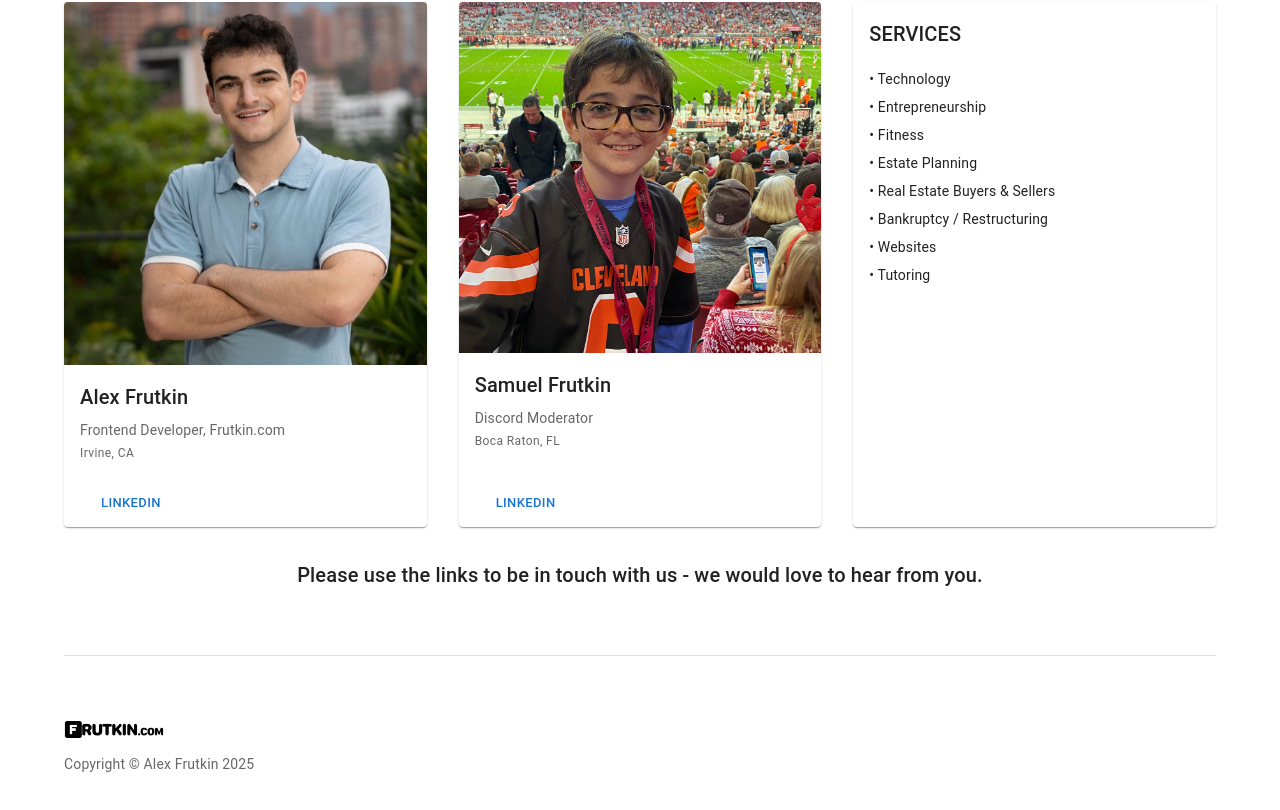
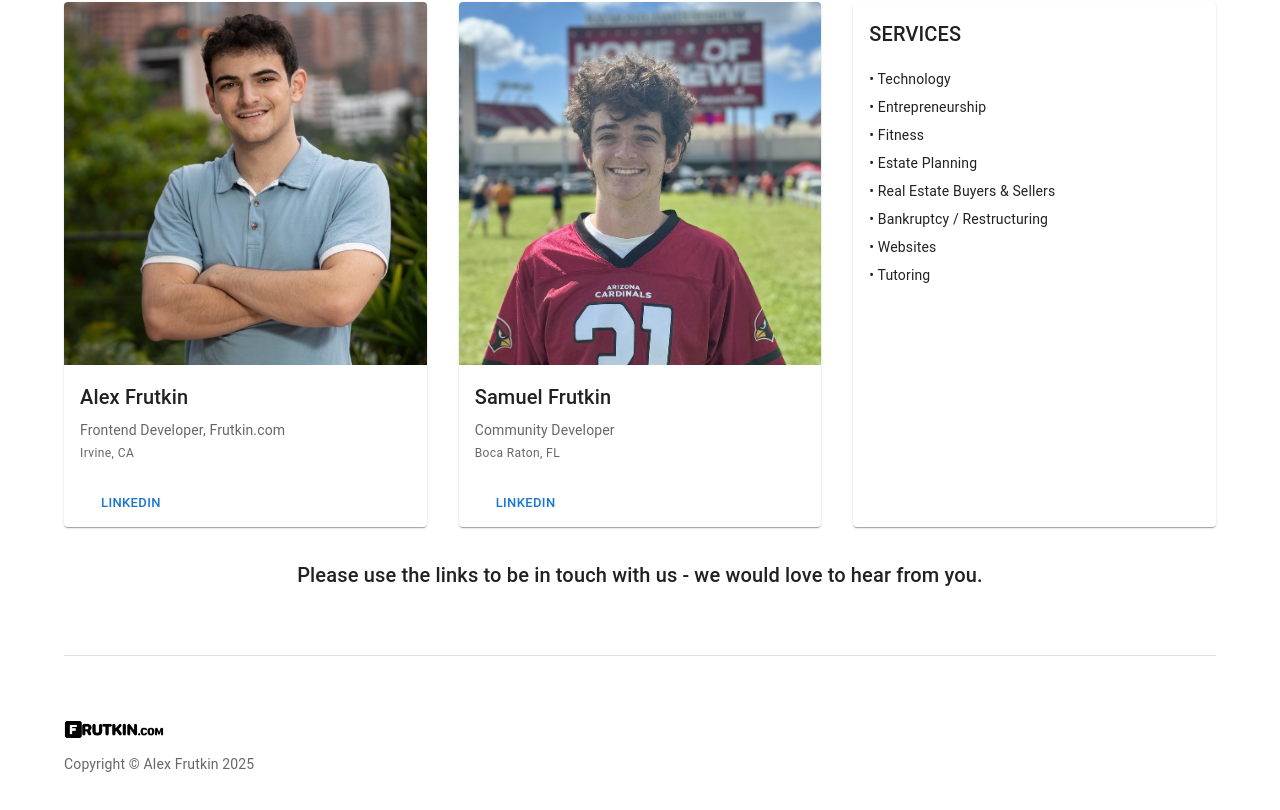
Before and after one commit to yummydirtx/frutkin.com, a React (Vite) app: page / in a window 1280 px wide. Shown: the part 812-1622 px from the top of the page. Built offline with nearby package versions, Linux system fonts and the light colour scheme; some icons are missing.

Commit message:
Update Samuel Frutkin's title to 'Community Developer' and replace profile image

```diff
--- a/src/App.jsx
+++ b/src/App.jsx
@@ -58,7 +58,7 @@ const people = [
   },
   {
     name: 'Samuel Frutkin',
-    title: 'Discord Moderator',
+    title: 'Community Developer',
     location: 'Boca Raton, FL',
     linkedin: 'https://www.linkedin.com/in/samuel-frutkin-316730311/',
     image: sfrutkin, // Updated path for public folder
```
Also changed, not shown: src/assets/sfrutkin.jpg.
